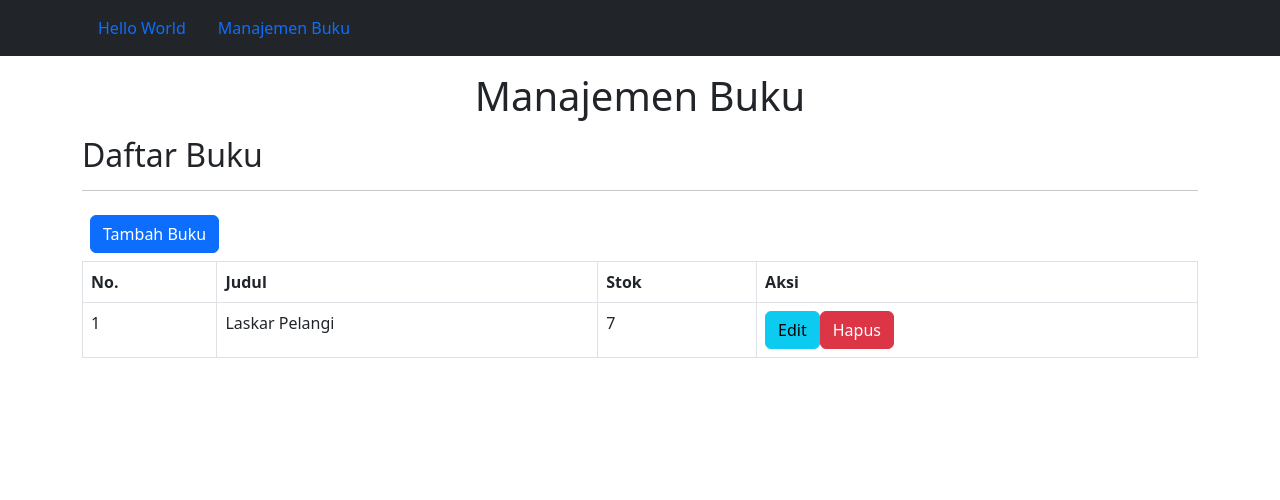
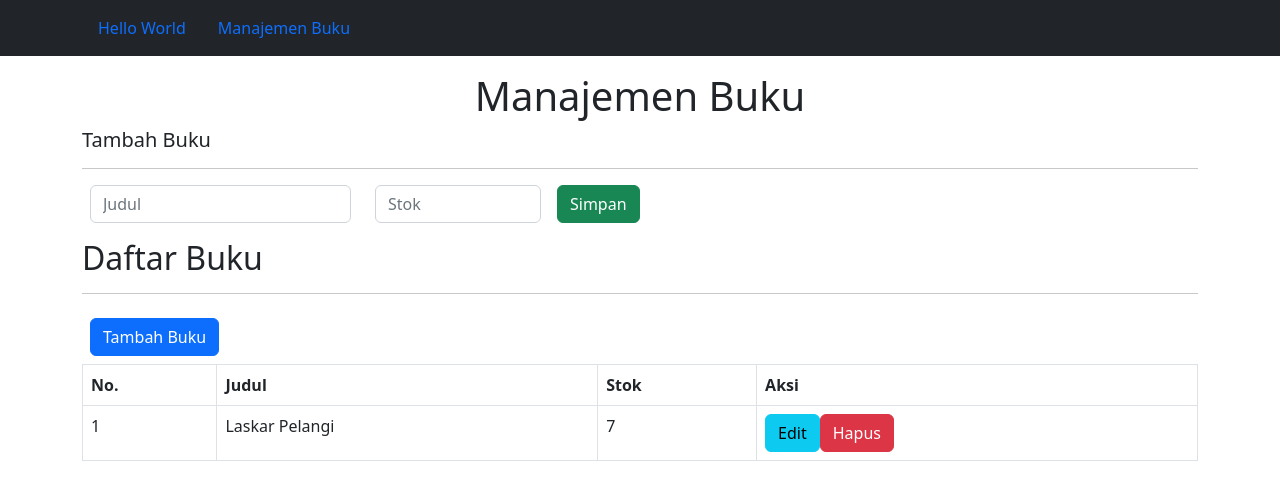
Before and after one commit to TahsinulAmir/frontend-react, a React (Create React App) app: page /manajemen-buku in a window 1280 px wide. Shown: the top 500 px of the page. Built offline with nearby package versions, Linux system fonts and the light colour scheme.

Commit message:
interface Tambah buku

```diff
--- a/src/components/ManajemenBuku.jsx
+++ b/src/components/ManajemenBuku.jsx
@@ -10,7 +10,21 @@ function ManajemenBuku({ bookList }) {
         <div className="container mt-3">
             <h1 className="text-center">Manajemen Buku</h1>
 
-            <div id="formTambah"></div>
+            <div id="formTambah">
+                <h5>Tambah Buku</h5>
+                <hr />
+                <div className="row">
+                    <div className="col-3">
+                        <input type="text" name="judul" className="form-control mx-2" placeholder="Judul" />
+                    </div>
+                    <div className="col-2">
+                        <input type="number" name="stok" className="form-control mx-2" placeholder="Stok" />
+                    </div>
+                    <div className="col-2">
+                        <input type="submit" className="btn btn-success ml-5" value="Simpan" />
+                    </div>
+                </div>
+            </div>
             <div id="formUbah"></div>
             <div id="daftarBuku">
                 <h2 className="mt-3"> Daftar Buku</h2>
```
